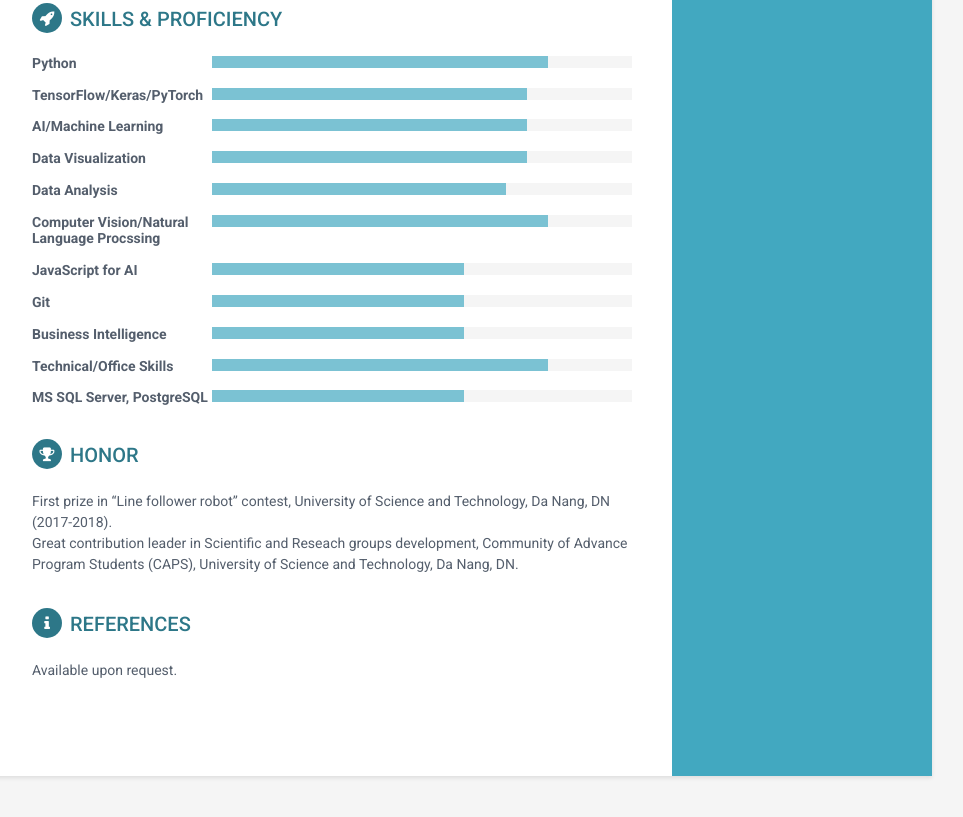
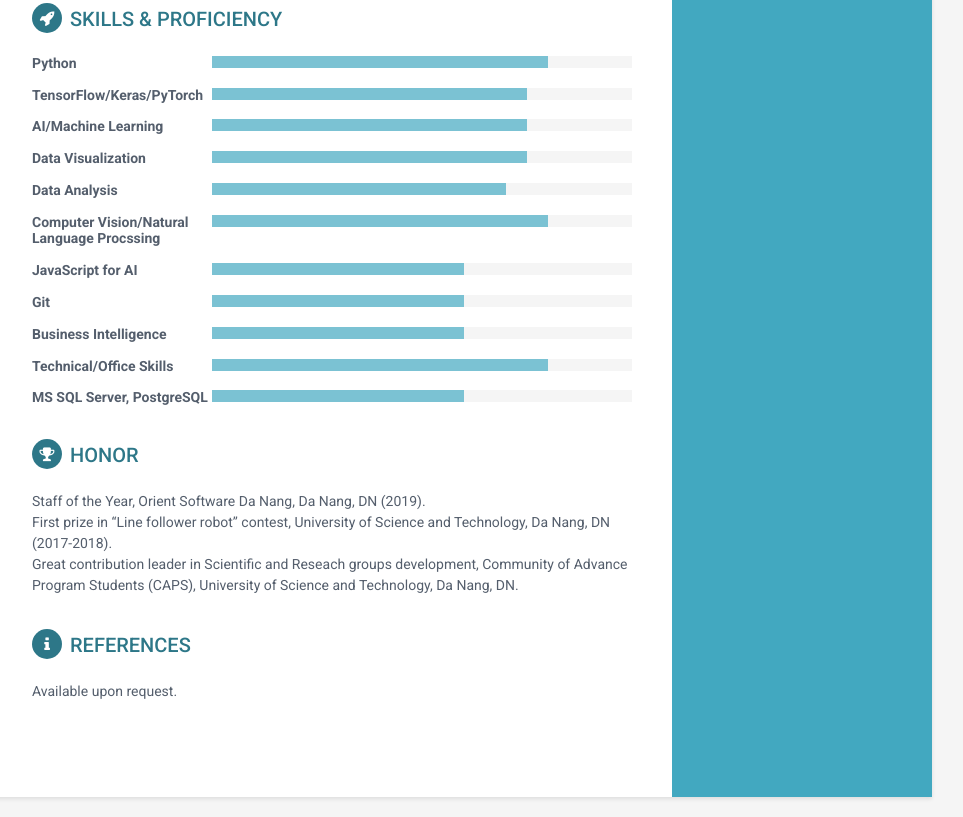
Before and after one commit to ese-nguyen/ese-nguyen.github.io, a plain HTML site: page cv/index.html in a window 1280 px wide. Shown: the part 2080-2897 px from the top of the page, without its empty margins (188-1151 px from the left). Before the commit the page ends 2876 px from the top, so only its background shows below. Drawn offline with Linux system fonts and the light colour scheme.

Commit message:
CV change

```diff
--- a/cv/index.html
+++ b/cv/index.html
@@ -387,6 +387,7 @@
           <h2 class="section-title"><i class="fa fa-trophy"></i>Honor</h2>
           <div class="details">
               <p>
+                  Staff of the Year, Orient Software Da Nang, Da Nang, DN (2019).<br>
                   First prize in “Line follower robot” contest, University of Science and Technology, Da Nang, DN (2017-2018).<br>
                   Great contribution leader in Scientific and Reseach groups development, Community of Advance Program Students (CAPS), University of Science and Technology, Da Nang, DN.
               </p>
```
